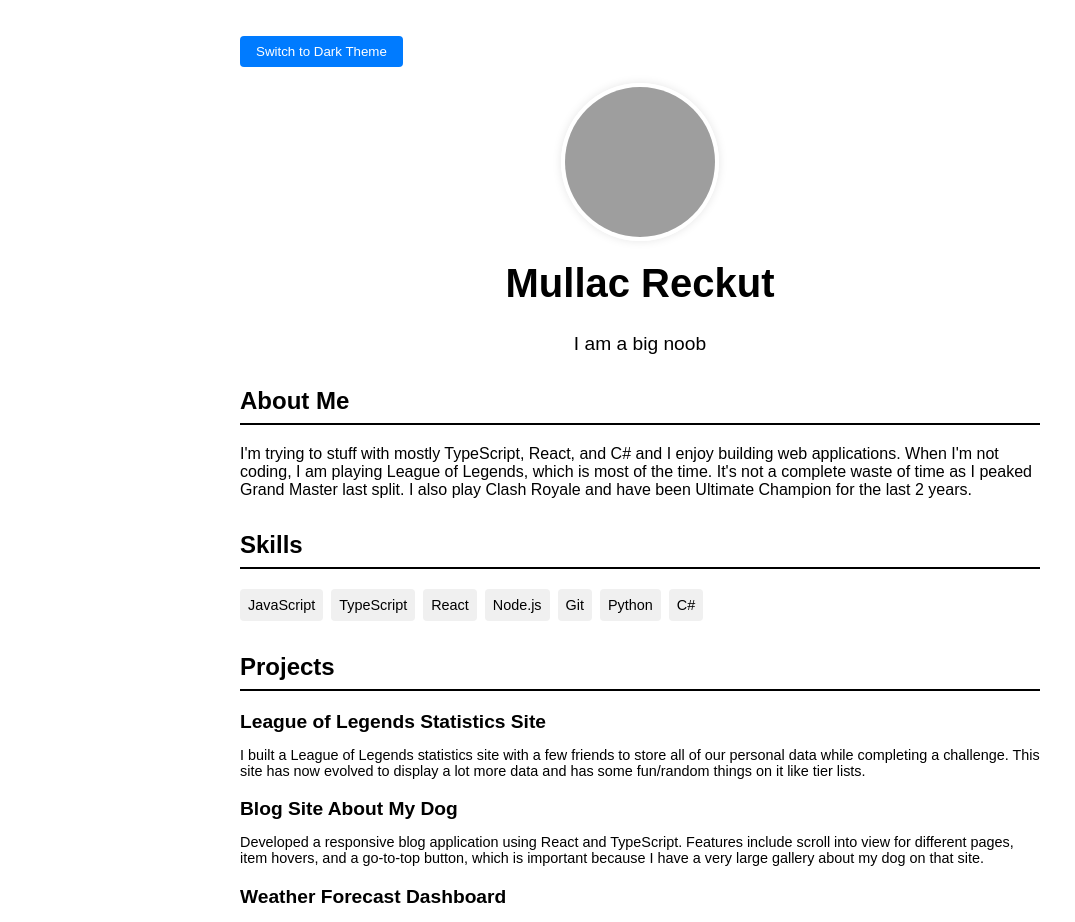
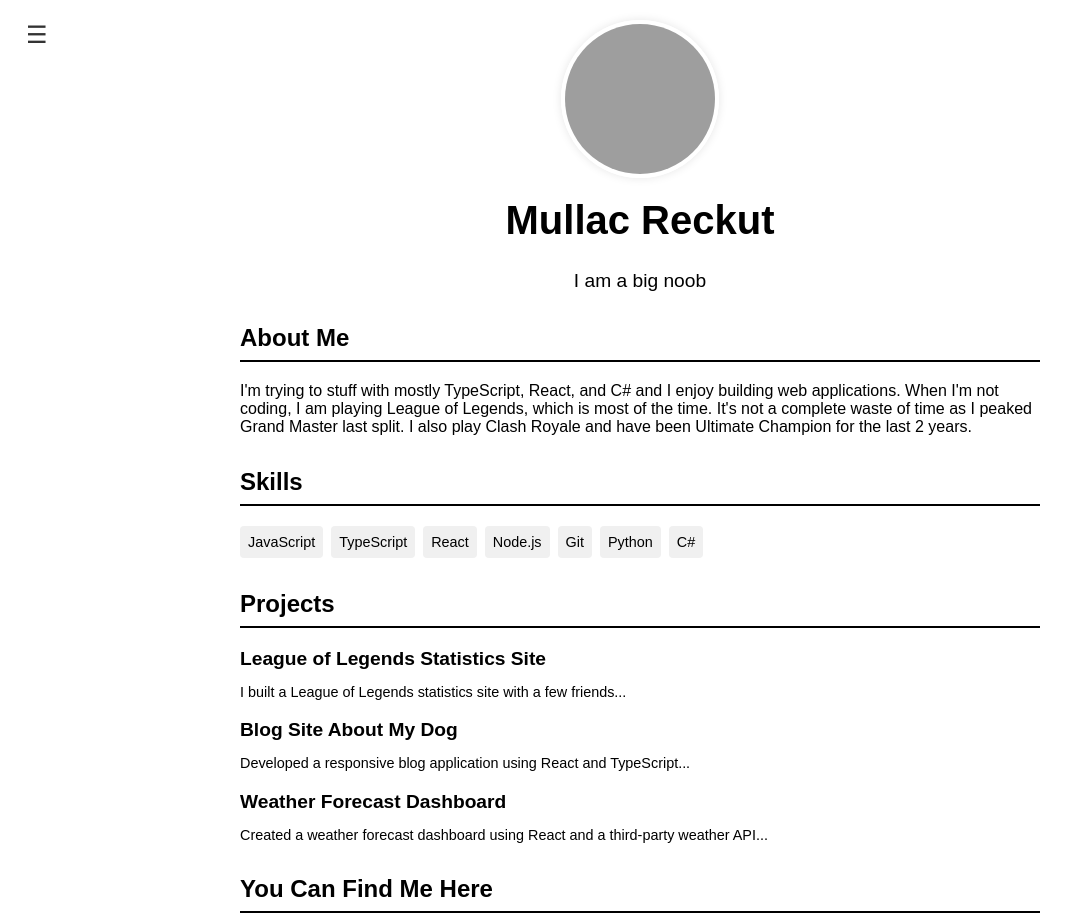
Before and after one commit to MCCLXVI/Mullac, a React (Create React App) app: page / in a window 1280 px wide. Shown: the top 922 px of the page, without its empty margins (0-1075 px from the left). Built offline with nearby package versions, Linux system fonts and the light colour scheme; grey boxes are pictures that could not be loaded.

Commit message:
Update AboutMe.tsx

```diff
--- a/src/AboutMe.tsx
+++ b/src/AboutMe.tsx
@@ -3,6 +3,7 @@ import './AboutMe.css';
 
 const AboutMe: React.FC = () => {
   const [isDarkTheme, setIsDarkTheme] = useState(false);
+  const [isSidebarOpen, setIsSidebarOpen] = useState(false);
 
   const toggleTheme = () => {
     setIsDarkTheme((prev) => !prev);
@@ -18,11 +19,23 @@ const AboutMe: React.FC = () => {
     }
   }, [isDarkTheme]);
 
+  const toggleSidebar = () => {
+    setIsSidebarOpen((prev) => !prev);
+  };
+
   return (
-    <div className="about-me">
-      <button className="theme-toggle" onClick={toggleTheme}>
-        Switch to {isDarkTheme ? 'Light' : 'Dark'} Theme
+    <div className={`about-me ${isDarkTheme ? 'dark-theme' : 'light-theme'}`}>
+      <button className="hamburger" onClick={toggleSidebar}>
+        &#9776; {/* Hamburger icon */}
       </button>
+
+      <div className={`sidebar ${isSidebarOpen ? 'open' : ''}`}>
+        <button className="theme-toggle" onClick={toggleTheme}>
+          Switch to {isDarkTheme ? 'Light' : 'Dark'} Theme
+        </button>
+        {/* Add more options here if needed */}
+      </div>
+
       <header className="about-me-header">
         <img
           src="/placeholder.svg?height=150&width=150"
@@ -60,15 +73,15 @@ const AboutMe: React.FC = () => {
           {[
             {
               title: 'League of Legends Statistics Site',
-              description: 'I built a League of Legends statistics site with a few friends to store all of our personal data while completing a challenge. This site has now evolved to display a lot more data and has some fun/random things on it like tier lists.',
+              description: 'I built a League of Legends statistics site with a few friends...',
             },
             {
               title: 'Blog Site About My Dog',
-              description: 'Developed a responsive blog application using React and TypeScript. Features include scroll into view for different pages, item hovers, and a go-to-top button, which is important because I have a very large gallery about my dog on that site.',
+              description: 'Developed a responsive blog application using React and TypeScript...',
             },
             {
               title: 'Weather Forecast Dashboard',
-              description: 'Created a weather forecast dashboard using React and a third-party weather API. Implemented geolocation, search functionality, and interactive charts for temperature and precipitation.',
+              description: 'Created a weather forecast dashboard using React and a third-party weather API...',
             },
           ].map((project, index) => (
             <div key={index} className="project">
```
